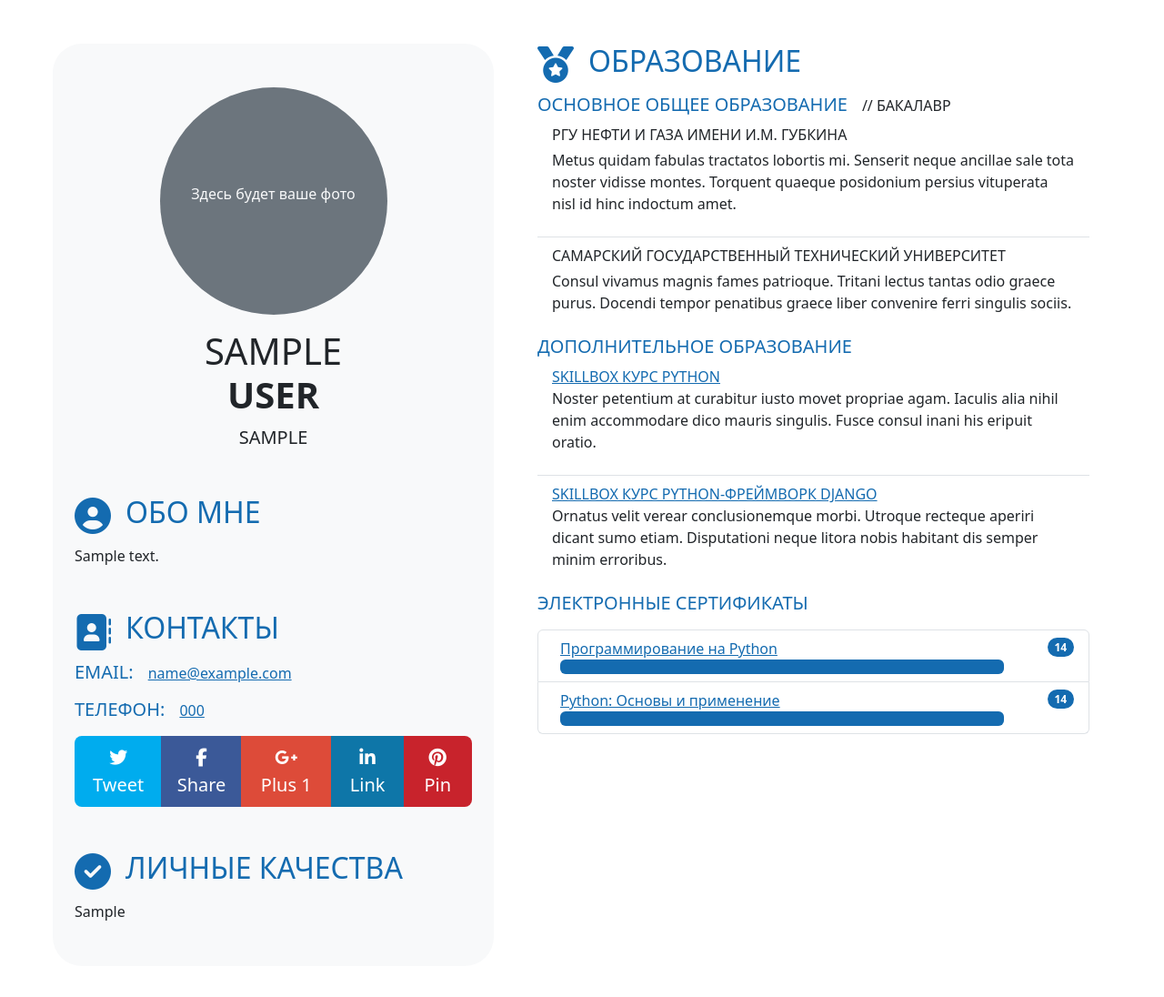
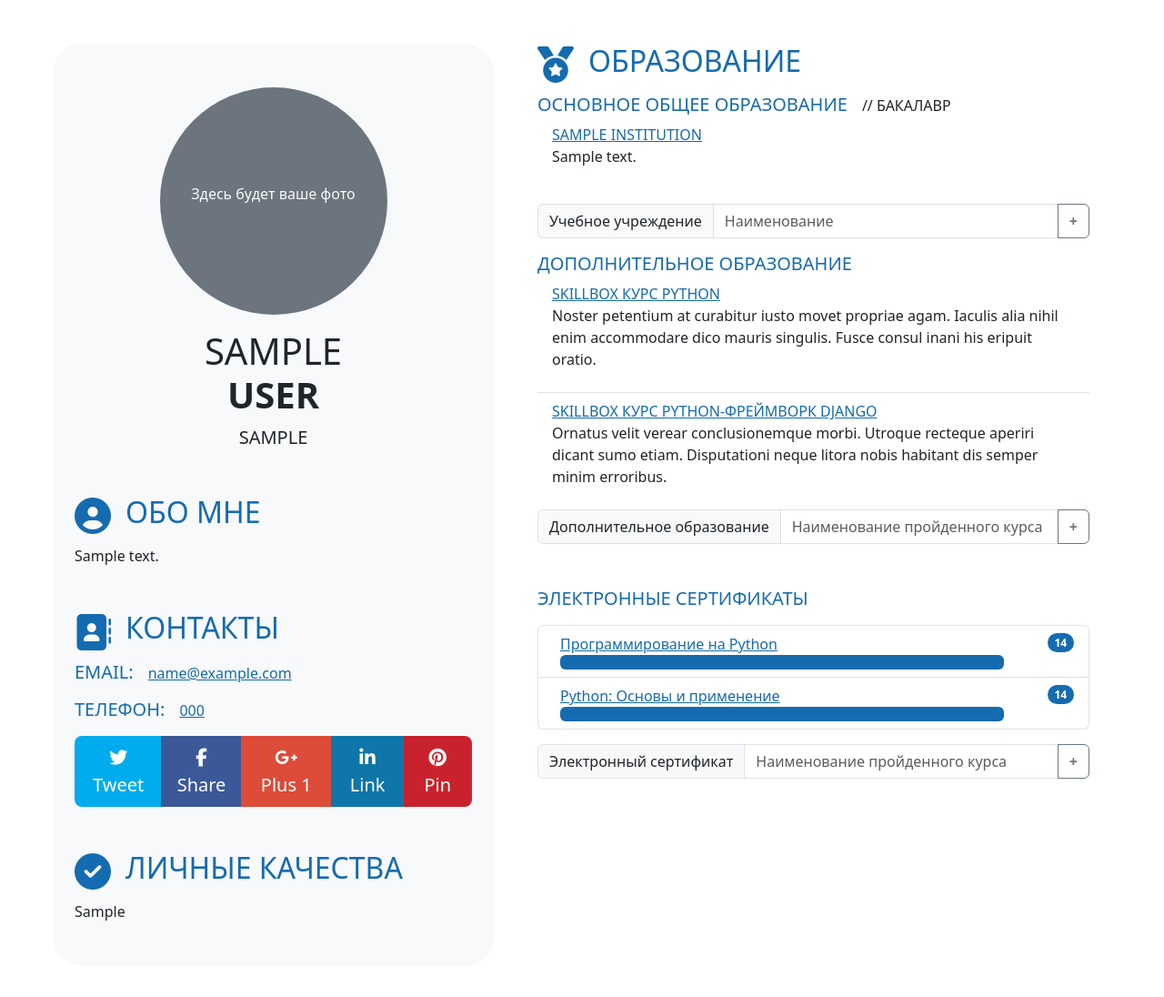
Before and after one commit to kosdmit/CV_project, a Django app: a page that uses templates/app_resume/resume.html in a window 1280 px wide. Shown: the part 178-1274 px from the top of the page at 91% size. Run offline with Django 4.2, Linux system fonts and the light colour scheme; tables that the repository leaves empty hold one stand-in row (values such as "Sample post"); some libraries are stand-ins or nearby versions.

Commit message:
Added availability to create Institution item

```diff
--- a/app_resume/forms.py
+++ b/app_resume/forms.py
@@ -43,16 +43,19 @@ class MainEducationForm(forms.ModelForm):
         fields = ['level', 'degree']
 
 
+class InstitutionCreateForm(forms.Form):
+    title = forms.CharField(widget=forms.TextInput(attrs={'class': 'form-control',
+                                                          'placeholder': "Наименование"}))
+
+
 class InstitutionForm(forms.ModelForm):
-    title = forms.CharField(widget=forms.TextInput(attrs={'class': 'form-control',
-                                                          'placeholder': "Наименование учебного учреждения"}))
     description = forms.CharField(widget=forms.Textarea(attrs={'class': 'form-control'}))
     website_url = forms.URLField(widget=forms.URLInput(attrs={'class': 'form-control'}))
     diploma = forms.FileField(widget=forms.FileInput(attrs={'class': 'form-control'}))
 
     class Meta:
         model = Institution
-        fields = ['title', 'description', 'website_url', 'diploma']
+        fields = ['title', 'description', 'website_url', 'diploma', 'completion_date']
 
 
 class AdditionalEducationCreateForm(forms.Form):
--- a/app_resume/mixins.py
+++ b/app_resume/mixins.py
@@ -26,6 +26,6 @@ class ResumeBounderMixin:
         self.object = form.save(commit=False)
         resume = Resume.objects.get(user=self.request.user, slug=self.kwargs['slug'])
         self.object.resume = resume
-        self.object.save()
 
+        super()
         return super().form_valid(form)
--- a/app_resume/urls.py
+++ b/app_resume/urls.py
@@ -1,13 +1,14 @@
 from django.urls import path
 
 from app_resume.views import ResumeView, ResumeAboutMeUpdateView, ResumeSoftSkillsUpdateView, MainEducationCreateView, \
-    AdditionalEducationCreateView, ElectronicCertificateCreateView
+    AdditionalEducationCreateView, ElectronicCertificateCreateView, InstitutionCreateView
 
 urlpatterns = [
     path('<username>/<slug>/', ResumeView.as_view(), name='resume'),
     path('<username>/<slug>/resume_about_me_update', ResumeAboutMeUpdateView.as_view(), name='resume_about_me_update'),
     path('<username>/<slug>/resume_soft_skills_update', ResumeSoftSkillsUpdateView.as_view(), name='resume_soft_skills_update'),
     path('<username>/<slug>/main_education_create', MainEducationCreateView.as_view(), name='main_education_create'),
+    path('<username>/<slug>/institution_create', InstitutionCreateView.as_view(), name='institution_create'),
     path('<username>/<slug>/additional_education_create', AdditionalEducationCreateView.as_view(), name='additional_education_create'),
     path('<username>/<slug>/electronic_certificate_create', ElectronicCertificateCreateView.as_view(), name='electronic_certificate_create'),
 
--- a/app_resume/views.py
+++ b/app_resume/views.py
@@ -5,7 +5,8 @@ from django.urls import reverse_lazy
 from django.views.generic import CreateView, TemplateView, UpdateView
 
 from app_resume.forms import ResumeAboutMeForm, ResumeSoftSkillsForm, MainEducationForm, AdditionalEducationForm, \
-    ElectronicCertificateForm, ResumeForm, AdditionalEducationCreateForm, ElectronicCertificateCreateForm
+    ElectronicCertificateForm, ResumeForm, AdditionalEducationCreateForm, ElectronicCertificateCreateForm, \
+    InstitutionCreateForm, InstitutionForm
 from app_resume.mixins import ResumeValidatorMixin, ResumeBounderMixin
 from app_resume.models import Resume, MainEducation, Institution, AdditionalEducation, ElectronicCertificate
 from app_users.models import Profile, SocialLinks
@@ -45,6 +46,9 @@ class ResumeView(TemplateView):
         institutions = Institution.objects.filter(main_education=main_education)
         context['institutions'] = institutions
 
+        institution_create_form = InstitutionCreateForm()
+        context['institution_create_form'] = institution_create_form
+
         additional_educations = AdditionalEducation.objects.filter(resume=resume)
         context['additional_educations'] = additional_educations
 
@@ -81,6 +85,20 @@ class MainEducationCreateView(ResumeBounderMixin, ResumeValidatorMixin, CreateVi
     form_class = MainEducationForm
 
 
+class InstitutionCreateView(ResumeBounderMixin, ResumeValidatorMixin, CreateView):
+    model = Institution
+    fields = ['title']
+
+    def form_valid(self, form):
+        self.object = form.save(commit=False)
+        resume = Resume.objects.get(user=self.request.user, slug=self.kwargs['slug'])
+        main_education = MainEducation.objects.get(resume=resume)
+        self.object.main_education = main_education
+
+        super()
+        return super().form_valid(form)
+
+
 class AdditionalEducationCreateView(ResumeBounderMixin, ResumeValidatorMixin, CreateView):
     model = AdditionalEducation
     fields = ['title']
--- a/templates/app_resume/resume.html
+++ b/templates/app_resume/resume.html
@@ -104,15 +104,21 @@
                 {% if main_education %}
                   <h3 class="text-uppercase fs-5 me-3">{{ main_education.get_level }}</h3><p class="text-uppercase d-inline">// {{ main_education.get_degree.upper }}</p>
                   <ul class="list-group list-group-flush">
+                    {% for institution in institutions %}
                       <li class="list-group-item">
-                      <p class="text-uppercase mb-1">РГУ Нефти и Газа имени И.М. Губкина</p>
-                      <p>Metus quidam fabulas tractatos lobortis mi. Senserit neque ancillae sale tota noster vidisse montes. Torquent quaeque posidonium persius vituperata nisl id hinc indoctum amet.</p>
+                        <a href="{{ institution.website_url }}" class="text-uppercase mb-1">{{ institution.title }}</a>
+                        <p>{{ institution.description }}</p>
                       </li>
-                    <li class="list-group-item">
-                      <p class="text-uppercase mb-1">Самарский Государственный Технический Университет</p>
-                      <p>Consul vivamus magnis fames patrioque. Tritani lectus tantas odio graece purus. Docendi tempor penatibus graece liber convenire ferri singulis sociis.</p>
-                    </li>
+                    {% endfor %}
                   </ul>
+                  <form action="{% url 'institution_create' username=user.username slug=resume.slug %}" method="post">
+                    {% csrf_token %}
+                    <div class="input-group my-3">
+                      <span class="input-group-text">Учебное учреждение</span>
+                      {{ institution_create_form.title }}
+                      <button class="btn btn-outline-secondary fw-bold" type="submit" id="button-addon2">+</button>
+                    </div>
+                  </form>
                 {% else %}
                   <form action="{% url 'main_education_create' username=user.username slug=resume.slug %}" method="post">
                     {% csrf_token %}
@@ -136,16 +142,15 @@
                       <p>Ornatus velit verear conclusionemque morbi. Utroque recteque aperiri dicant sumo etiam. Disputationi neque litora nobis habitant dis semper minim erroribus.</p>
                     </li>
                   </ul>
-                {% else %}
+                {% endif %}
                 <form method="post" action="{% url 'additional_education_create' username=user.username slug=resume.slug %}">
                   {% csrf_token %}
-                    <div class="input-group my-3">
+                  <div class="input-group mb-5">
                     <span class="input-group-text">Дополнительное образование</span>
                     {{ additional_education_create_form.title }}
                     <button class="btn btn-outline-secondary fw-bold" type="submit" id="button-addon2">+</button>
                   </div>
                 </form>
-                {% endif %}
                 {% if electronic_certificates %}
                   <h3 class="text-uppercase fs-5 me-3">Электронные сертификаты</h3>
                   <ul class="list-group list-group mt-3">
@@ -168,7 +173,7 @@
                       <span class="badge bg-primary rounded-pill">14</span>
                     </li>
                   </ul>
-                {% else %}
+                {% endif %}
                 <form method="post" action="{% url 'electronic_certificate_create' username=user.username slug=resume.slug %}">
                   {% csrf_token %}
                   <div class="input-group my-3">
@@ -177,7 +182,6 @@
                     <button class="btn btn-outline-secondary fw-bold" type="submit" id="button-addon2">+</button>
                   </div>
                 </form>
-                {% endif %}
               </li>
             </ul>
           </div>
```
Lines whose indentation alone changed are shown as unchanged.
